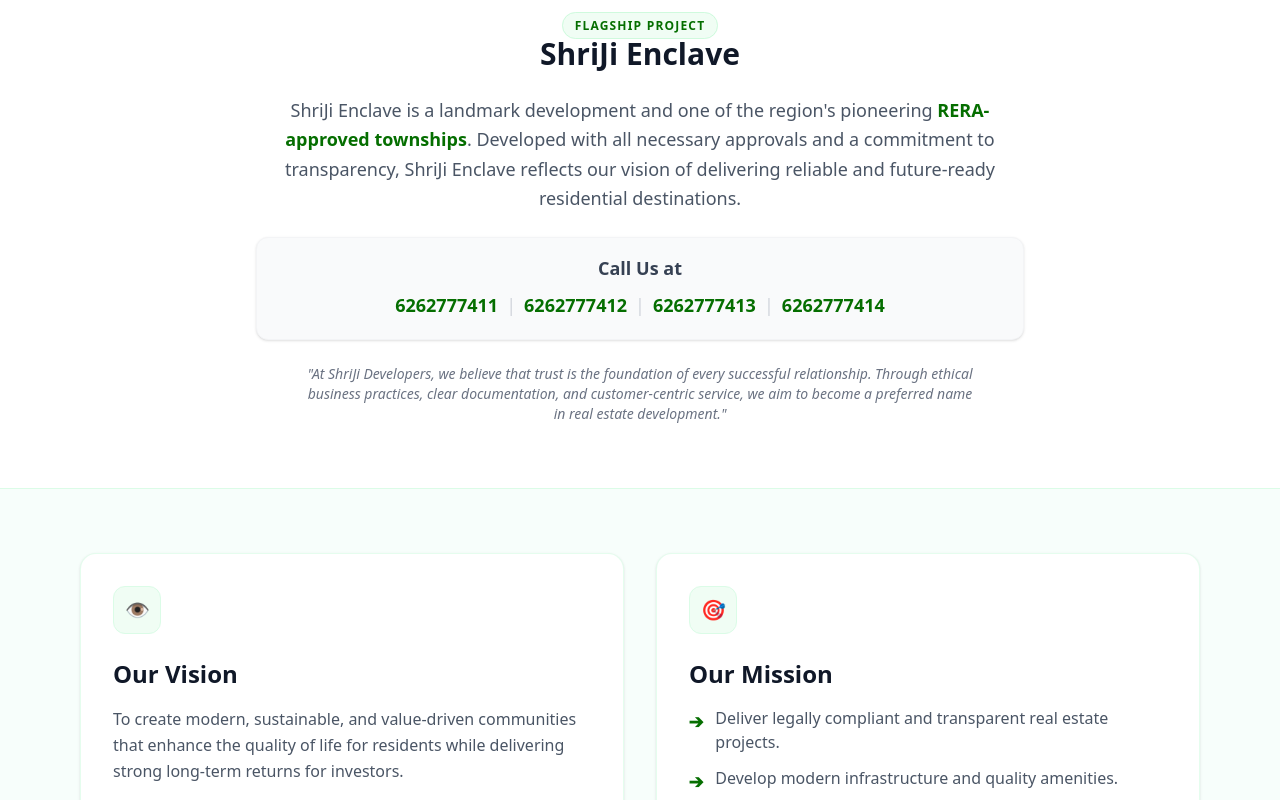
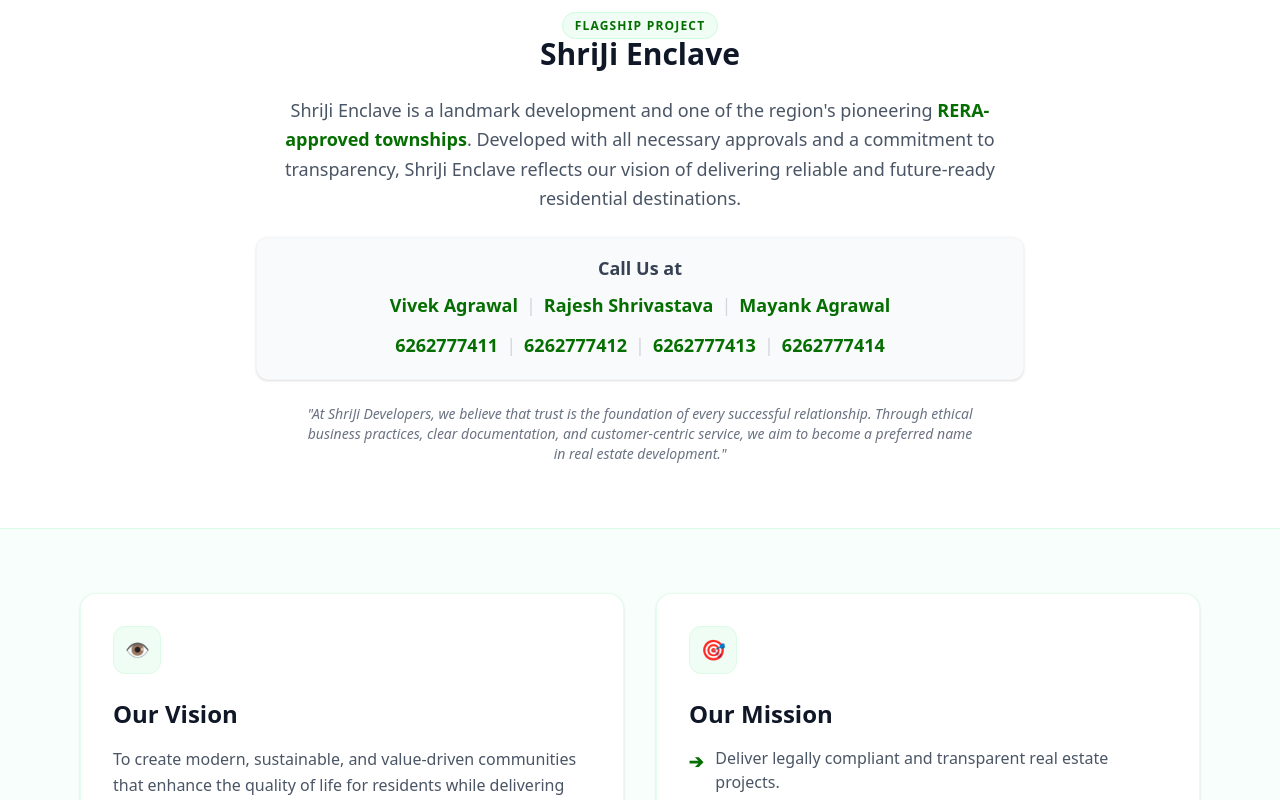
Before and after one commit to Kartik-Gangil/shrijideveloper_website, a Next.js app: page /aboutus in a window 1280 px wide. Shown: the part 865-1665 px from the top of the page. Built offline with nearby package versions, Linux system fonts and the light colour scheme.

Commit message:
update changes

```diff
--- a/src/app/aboutus/page.tsx
+++ b/src/app/aboutus/page.tsx
@@ -87,7 +87,20 @@ export default function AboutUsPage() {
                             <p className="font-semibold text-gray-700 text-lg leading-relaxed m-0">
                                 Call Us at
                             </p>
+                            <div className="flex flex-wrap justify-center gap-2 text-lg font-bold text-[#056E00]">
+                                <p className="border-b-2 border-transparent hover:border-[#056E00] transition-colors ease-in-out duration-300 pb-0.5">
+                                    Vivek Agrawal
+                                </p>
+                                <span className="text-gray-300 font-normal">|</span>
+                                <p className="border-b-2 border-transparent hover:border-[#056E00] transition-colors ease-in-out duration-300 pb-0.5">
+                                    Rajesh Shrivastava
+                                </p>
+                                <span className="text-gray-300 font-normal">|</span>
+                                <p className="border-b-2 border-transparent hover:border-[#056E00] transition-colors ease-in-out duration-300 pb-0.5">
+                                    Mayank Agrawal
+                                </p>
 
+                            </div>
                             <div className="flex flex-wrap justify-center gap-2 text-lg font-bold text-[#056E00]">
                                 <a href="tel:6262777411" className="border-b-2 border-transparent hover:border-[#056E00] transition-colors ease-in-out duration-300 pb-0.5">6262777411</a>
                                 <span className="text-gray-300 font-normal">|</span>
--- a/src/app/properties/component/Navbar.tsx
+++ b/src/app/properties/component/Navbar.tsx
@@ -9,10 +9,11 @@ export default function Navbar() {
     const [isOpen, setIsOpen] = useState(false);
 
     const navItems = [
-        { id: 1, path: "/", label: "Townships" },
-        { id: 2, path: "/", label: "EMI Plans" },
+        { id: 1, path: "/", label: "Home" },
+        { id: 2, path: "/", label: "Map Layout" },
         { id: 3, path: "/", label: "Ownership Process" },
         { id: 4, path: "/", label: "Contact Us" },
+        { id: 5, path: "/aboutus", label: "About Us" },
     ];
 
     return (
--- a/src/components/Contact.tsx
+++ b/src/components/Contact.tsx
@@ -189,6 +189,20 @@ export default function Contact({ language }: ContactProps) {
           </p>
 
           <div className="flex flex-wrap justify-center gap-2 text-lg font-bold text-[#056E00]">
+            <p className="border-b-2 border-transparent hover:border-[#056E00] transition-colors ease-in-out duration-300 pb-0.5">
+              Vivek Agrawal
+            </p>
+            <span className="text-gray-300 font-normal">|</span>
+            <p className="border-b-2 border-transparent hover:border-[#056E00] transition-colors ease-in-out duration-300 pb-0.5">
+              Rajesh Shrivastava
+            </p>
+            <span className="text-gray-300 font-normal">|</span>
+            <p className="border-b-2 border-transparent hover:border-[#056E00] transition-colors ease-in-out duration-300 pb-0.5">
+              Mayank Agrawal
+            </p>
+
+          </div>
+          <div className="flex flex-wrap justify-center gap-2 text-lg font-bold text-[#056E00]">
             <a href="tel:6262777411" className="border-b-2 border-transparent hover:border-[#056E00] transition-colors ease-in-out duration-300 pb-0.5">6262777411</a>
             <span className="text-gray-300 font-normal">|</span>
             <a href="tel:6262777412" className="border-b-2 border-transparent hover:border-[#056E00] transition-colors ease-in-out duration-300 pb-0.5">6262777412</a>
--- a/src/components/Hero.tsx
+++ b/src/components/Hero.tsx
@@ -112,13 +112,14 @@ export default function Hero({ onExplore, onOpenBrochure, language }: HeroProps)
             transition={{ duration: 0.7, delay: 0.3 }}
             className="flex flex-col sm:flex-row gap-4 pt-2"
           >
-            <Link
-              href={"/properties"}
+            <button
+              title="explore"
+              onClick={onExplore}
               className="bg-primary-orange text-white px-8 py-4.5 organic-radius text-sm md:text-base font-bold flex items-center justify-center gap-2.5 hover:bg-primary-orange/90 active:scale-[0.98] transition-all shadow-lg shadow-primary-orange/20 cursor-pointer"
             >
               <span>{t.exploreBtn}</span>
               <ArrowRight className="h-5 w-5" />
-            </Link>
+            </button>
             <button
               onClick={onOpenBrochure}
               className="glass-panel text-[#1a1c1c] hover:bg-white px-8 py-4.5 organic-radius text-sm md:text-base font-bold flex items-center justify-center gap-2.5 active:scale-[0.98] transition-all border border-[#dbc2b0] cursor-pointer"
```
